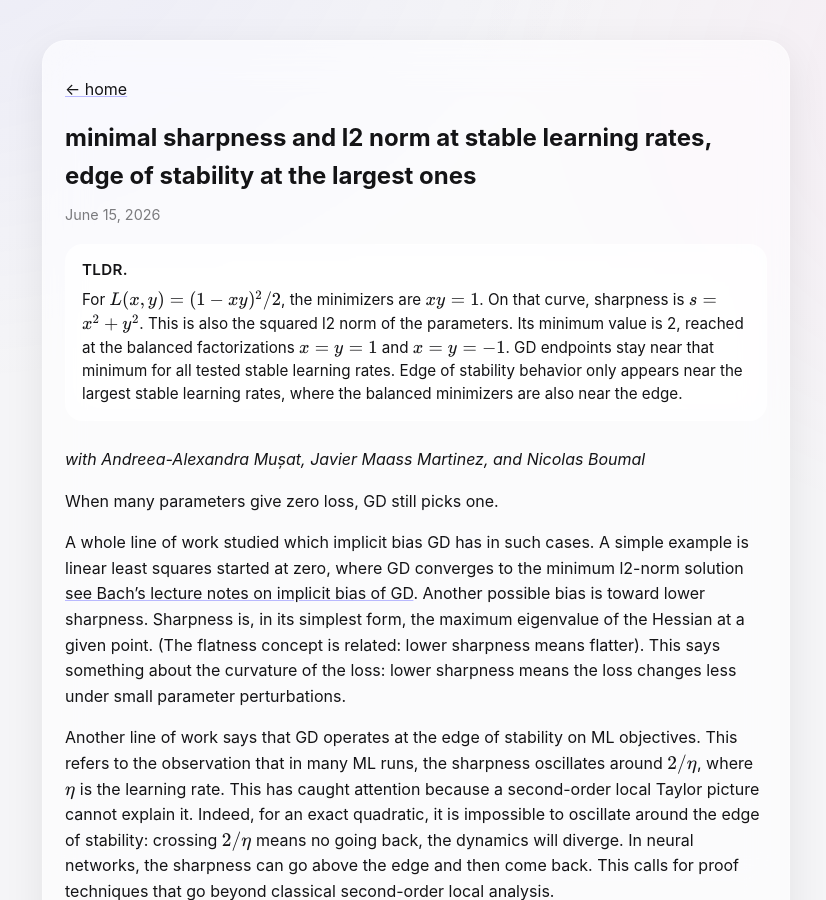
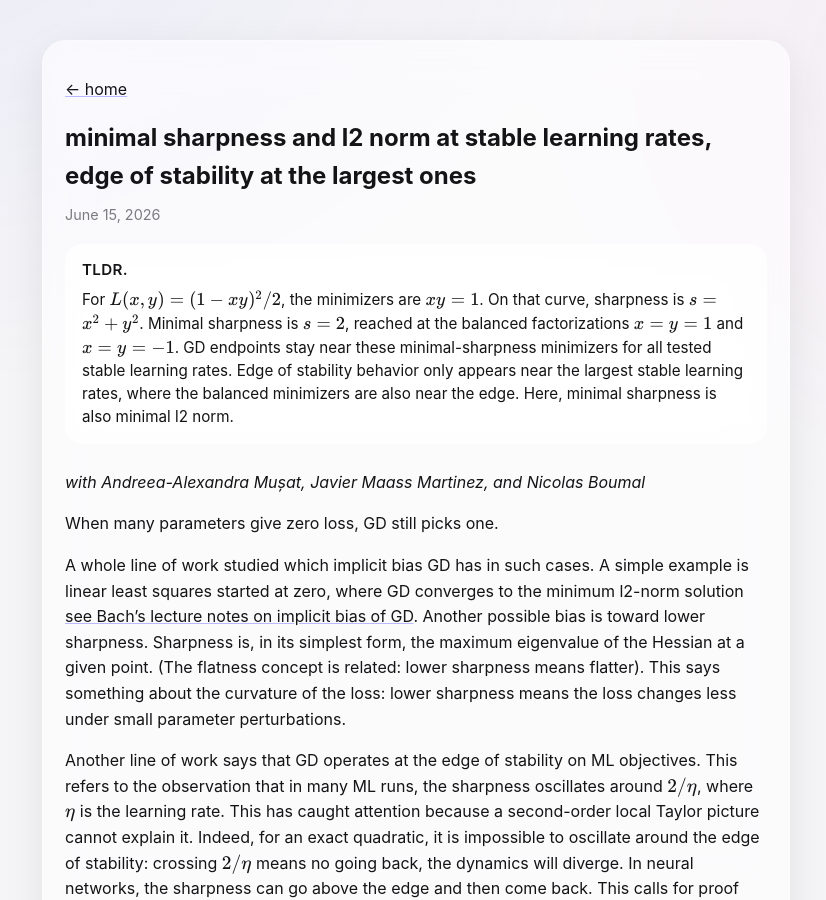
Before and after one commit to dimension-one/dimension-one.github.io, a Jekyll site: the page built from _posts/2026-06-15-post-5.md, in a window 1280 px wide and 900 px high. Shown: the whole window, without its empty margins (224-1050 px from the left). Built offline with Jekyll 4.4.1, drawn with Linux system fonts in a browser that asks for light colours; a script that is not in the unit is left out.

Commit message:
Update 2026-06-15-post-5.md

```diff
--- a/_posts/2026-06-15-post-5.md
+++ b/_posts/2026-06-15-post-5.md
@@ -2,7 +2,7 @@
 layout: post
 title: "minimal sharpness and l2 norm at stable learning rates, edge of stability at the largest ones"
 date: 2026-06-15 09:00:00 +0200
-summary: "for L(x,y)=(1-xy)^2/2, sharpness on xy=1 is also the squared l2 norm. GD empirically converges near its minimum for all tested stable learning rates. This coincides with edge of stability behavior only near the largest stable learning rates."
+summary: "for L(x,y)=(1-xy)^2/2, GD ends near the minimal-sharpness minimizers for all tested stable learning rates. Edge-of-stability behavior appears only near the largest stable learning rates, where those minimizers are also near the edge."
 categories: blog
 slug: minimum-sharpness-stable-learning-rates-eos
 ---
@@ -11,10 +11,10 @@ slug: minimum-sharpness-stable-learning-rates-eos
   <strong>TLDR.</strong>
   For $L(x,y)=(1-xy)^2/2$, the minimizers are $xy=1$.
   On that curve, sharpness is $s=x^2+y^2$.
-  This is also the squared l2 norm of the parameters.
-  Its minimum value is 2, reached at the balanced factorizations $x=y=1$ and $x=y=-1$.
-  GD endpoints stay near that minimum for all tested stable learning rates.
+  Minimal sharpness is $s=2$, reached at the balanced factorizations $x=y=1$ and $x=y=-1$.
+  GD endpoints stay near these minimal-sharpness minimizers for all tested stable learning rates.
   Edge of stability behavior only appears near the largest stable learning rates, where the balanced minimizers are also near the edge.
+  Here, minimal sharpness is also minimal l2 norm.
 </div>
 
 _with Andreea-Alexandra Mușat, Javier Maass Martinez, and Nicolas Boumal_
```
